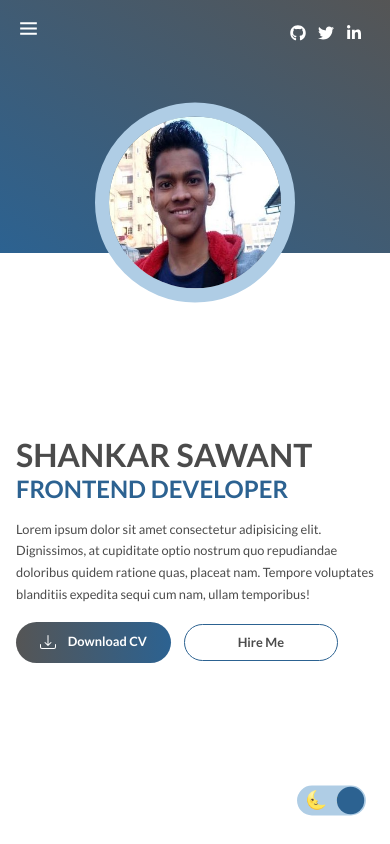
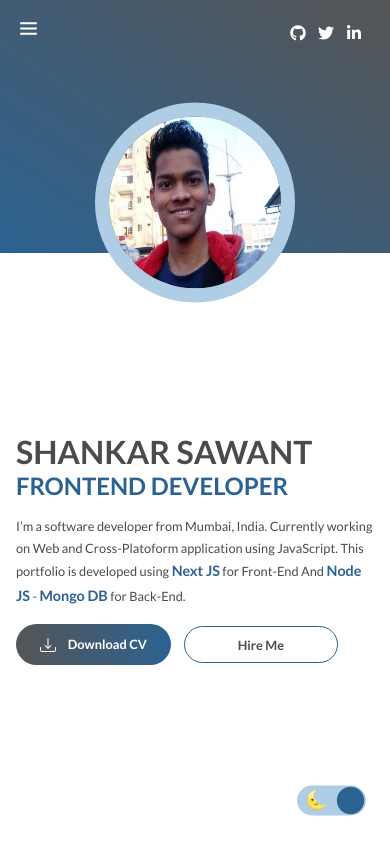
Before and after one commit to shankar81/portfolio-next, a Next.js app: page / in a window 390 px wide. Built offline with nearby package versions, Linux system fonts and the light colour scheme.

Commit message:
added headline , email and phone number

```diff
--- a/components/Contact/Contact.tsx
+++ b/components/Contact/Contact.tsx
@@ -11,7 +11,11 @@ const Contact = () => {
         <h3 className={classes.heading}>Address</h3>
         <address className={classes.address}>
           B/8, Ganesh Sadan, Ashokvan, Shiv-Vallabh Road, Dahisar East, Mumbai -
-          400068
+          400068.
+          <br />
+          shankarsawant81@gmail.com
+          <br />
+          9699895355
         </address>
       </div>
       <ContactForm />
--- a/components/Home/Home.module.css
+++ b/components/Home/Home.module.css
@@ -26,8 +26,8 @@
 }
 
 .desc {
+  font-size: 1.6rem;
   margin: 2rem 0;
-  font-size: 1.6rem;
   color: inherit;
 }
 
@@ -41,6 +41,13 @@
 
 .button {
   width: 48%;
+}
+
+.highlight {
+  font-size: 1.8rem;
+  font-weight: bold;
+  color: var(--color-Primary);
+  cursor: pointer;
 }
 
 @media only screen and (max-width: 1100px) {
--- a/components/Home/Home.tsx
+++ b/components/Home/Home.tsx
@@ -16,10 +16,11 @@ const Home = () => {
       <h1 className={classes.title}>Shankar Sawant</h1>
       <h3 className={classes.role}>Frontend developer</h3>
       <p className={classes.desc}>
-        Lorem ipsum dolor sit amet consectetur adipisicing elit. Dignissimos, at
-        cupiditate optio nostrum quo repudiandae doloribus quidem ratione quas,
-        placeat nam. Tempore voluptates blanditiis expedita sequi cum nam, ullam
-        temporibus!
+        I’m a soft­ware devel­op­er from Mumbai, India. Currently working on Web
+        and Cross-Platoform application using JavaScript. This portfolio is
+        developed using <span className={classes.highlight}>Next JS</span> for
+        Front-End And <span className={classes.highlight}>Node JS</span> -{" "}
+        <span className={classes.highlight}>Mongo DB</span> for Back-End.
       </p>
       <div className={classes.buttons}>
         <div className={classes.button}>
```
